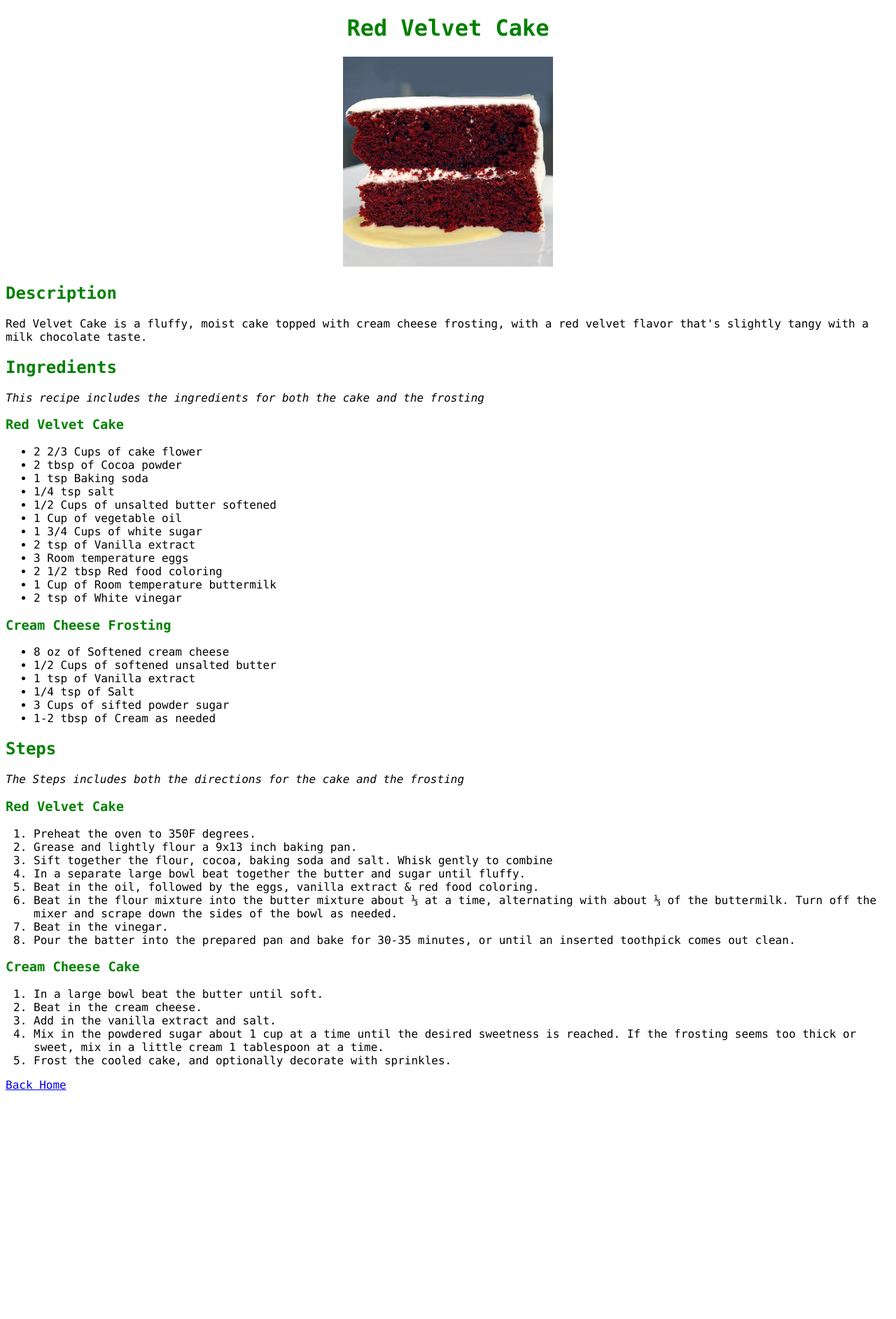
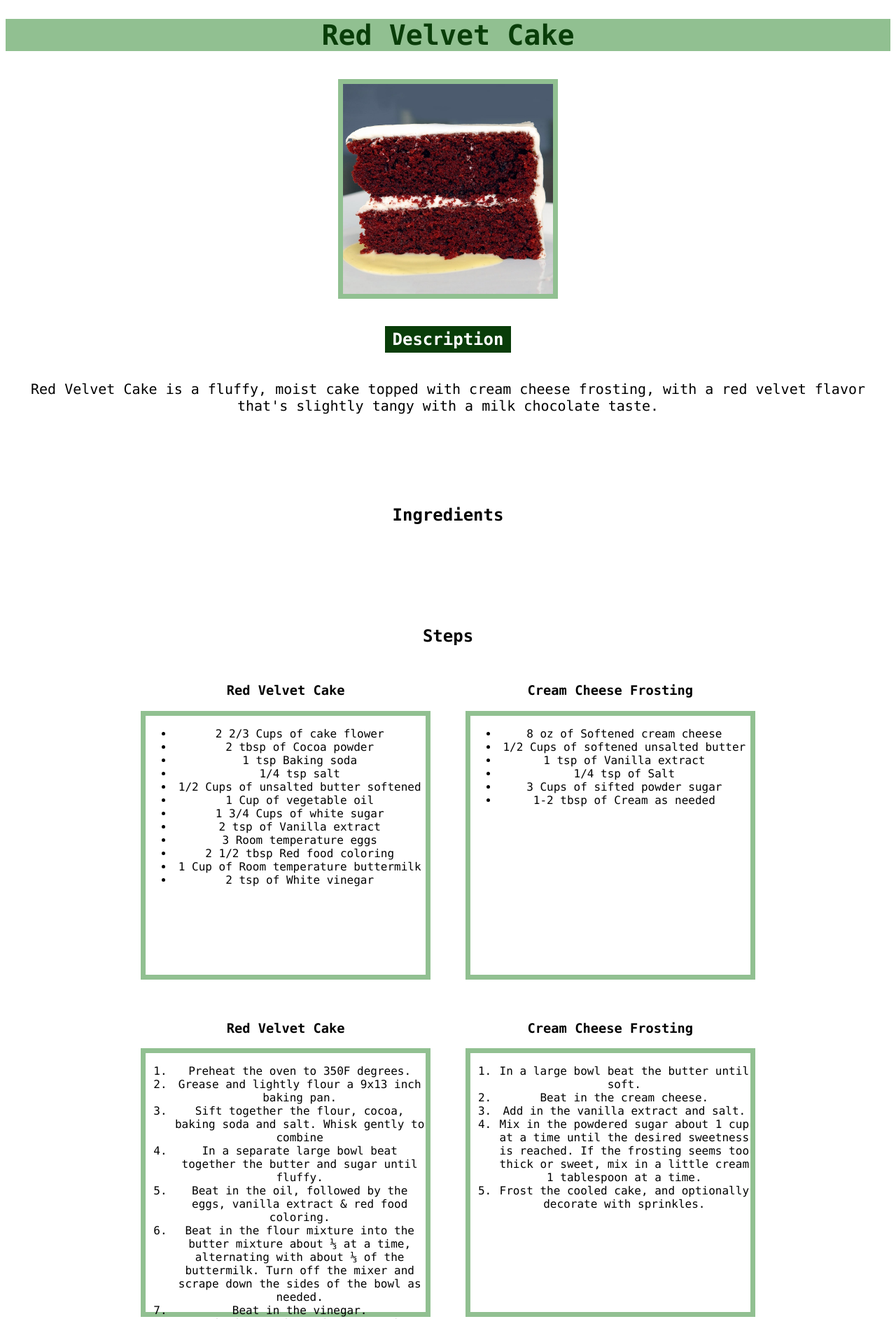
Before and after one commit to ighodaloa/odin-recipes, a plain HTML site: page recipes/cake.html in a window 1280 px wide. Shown: the top 1885 px of the page at 70% size. Before the commit the page ends 1568 px from the top, so only its background shows below. Drawn offline with Linux system fonts and the light colour scheme.

Commit message:
Update home page, and recipe pages using block and inline methods

```diff
--- a/recipes/cake.html
+++ b/recipes/cake.html
@@ -8,15 +8,22 @@
 
     <body>
         <div>
-            <h1 class = headings>Red Velvet Cake</h1>
-            <img src = "../images/redvelvet.jpg" width = "300" alt = "Image of a Delicous Red Velvet Cake">
+            <h1 class = title>Red Velvet Cake</h1>
+            <img class = title-image src = "../images/redvelvet.jpg" width = "300" alt = "Image of a Delicous Red Velvet Cake">
         </div>
-        <h2 class = headings>Description</h2>
-        <p>Red Velvet Cake is a fluffy, moist cake topped with cream cheese frosting, with a red velvet flavor that's slightly tangy with a milk chocolate taste.</p>
 
-        <h2 class = headings>Ingredients</h2>
-        <p><em>This recipe includes the ingredients for both the cake and the frosting</em></p>
-        <h3 class = headings>Red Velvet Cake</h3>
+        <div>
+            <h2 class = description-head>Description</h2>
+            <p class = description-body>Red Velvet Cake is a fluffy, moist cake topped with cream cheese frosting, with a red velvet flavor that's slightly tangy with a milk chocolate taste.</p>
+        </div>
+
+        <h2 style = "display: inline-block; margin: 25px 380px; margin-top: 100px; padding: 10px;" >Ingredients</h2>
+        <h2 style = "display: inline-block; margin: 25px 380px; margin-top: 100px; padding: 10px;" >Steps</h2>
+
+        <div style = "margin-bottom: 140px;">
+            <div class = body>
+                <h3>Red Velvet Cake</h3>
+                <div class = ingredients>
                     <ul>
                         <li>2 2/3 Cups of cake flower</li>
                         <li>2 tbsp of Cocoa powder</li>
@@ -31,8 +38,12 @@
                         <li>1 Cup of Room temperature buttermilk</li>
                         <li>2 tsp of White vinegar</li>
                     </ul>
+                </div>
+            </div>
 
-        <h3 class = headings>Cream Cheese Frosting</h3>
+            <div class = body>
+                <h3>Cream Cheese Frosting</h3>
+                <div class = ingredients>
                     <ul>
                         <li>8 oz of Softened cream cheese</li>
                         <li>1/2 Cups of softened unsalted butter</li>
@@ -41,10 +52,12 @@
                         <li>3 Cups of sifted powder sugar</li>
                         <li>1-2 tbsp of Cream as needed</li>
                     </ul>
+                </div>
+            </div>
 
-        <h2 class = headings>Steps</h2>
-        <p><em>The Steps includes both the directions for the cake and the frosting</em></p>
+            <div class = body>
                 <h3 class = headings>Red Velvet Cake</h3>
+                <div class = steps>
                     <ol>
                         <li>Preheat the oven to 350F degrees. </li>
                         <li>Grease and lightly flour a 9x13 inch baking pan. </li>
@@ -55,8 +68,12 @@
                         <li>Beat in the vinegar. </li>
                         <li>Pour the batter into the prepared pan and bake for 30-35 minutes, or until an inserted toothpick comes out clean.</li>
                     </ol>
+                </div>
+            </div>
 
-        <h3 class = headings>Cream Cheese Cake</h3>
+            <div class = body>
+                <h3>Cream Cheese Frosting</h3>
+                <div class = steps>
                     <ol>
                         <li>In a large bowl beat the butter until soft.</li>
                         <li>Beat in the cream cheese. </li>
@@ -64,6 +81,9 @@
                         <li>Mix in the powdered sugar about 1 cup at a time until the desired sweetness is reached. If the frosting seems too thick or sweet, mix in a little cream 1 tablespoon at a time.</li>
                         <li>Frost the cooled cake, and optionally decorate with sprinkles.</li>
                     </ol>
+                </div>
+            </div>
+        </div>
 
         <a href = "../index.html">Back Home</a>
     </body>
--- a/style.css
+++ b/style.css
@@ -1,11 +1,62 @@
-.headings{
-    color: green;
+body{
+    text-align:center;
+    font-family: "Lucida Console",  Helvetica;
 }
 
-div{
-    text-align:center;
+.title {
+    color: rgb(9, 61, 9);
+    background-color:rgb(145, 192, 145);
+    margin-bottom: 40px;
+    font-size: 40px;
 }
 
-body{
-    font-family: "Lucida Console",  Helvetica;
+.title-image{
+    border: 7px rgb(145, 192, 145) solid;
+    margin-bottom: 15px;
 }
+
+/* description class is the description heading and body under a parent div */
+.description{
+    margin-bottom: 0px;
+}
+
+.description-head{
+    background-color: rgb(9, 61, 9);
+    color: white;
+    width: 170px;
+    padding: 5px;
+    display: inline-block;
+}
+
+.description-body{
+    display: inline-block;
+    font-size: 20px;
+}
+
+/* body class is the ingredients and steps under a parent div*/
+.body{
+    display: inline-block;
+    margin-bottom: 40px;
+
+}
+
+.ingredients,
+.steps{
+    color: black;
+    display: inline-block;
+    border: 7px solid rgb(145, 192, 145);
+    width: 400px;
+    height: 370px;
+    vertical-align: top;
+    margin: 0px 20px;
+}
+
+/* back button link*/
+a{
+    background-color: rgb(9, 61, 9);
+    padding: 15px;
+    font-size: 25px;
+    color: white;
+    margin: 0px 864px;
+    display: block;
+}
```
Also changed, not shown: index.html (+65 -2 lines), recipes/jollof.html (+19 -5 lines), recipes/krabbypatty.html (+18 -9 lines). Lines whose indentation alone changed are shown as unchanged.
